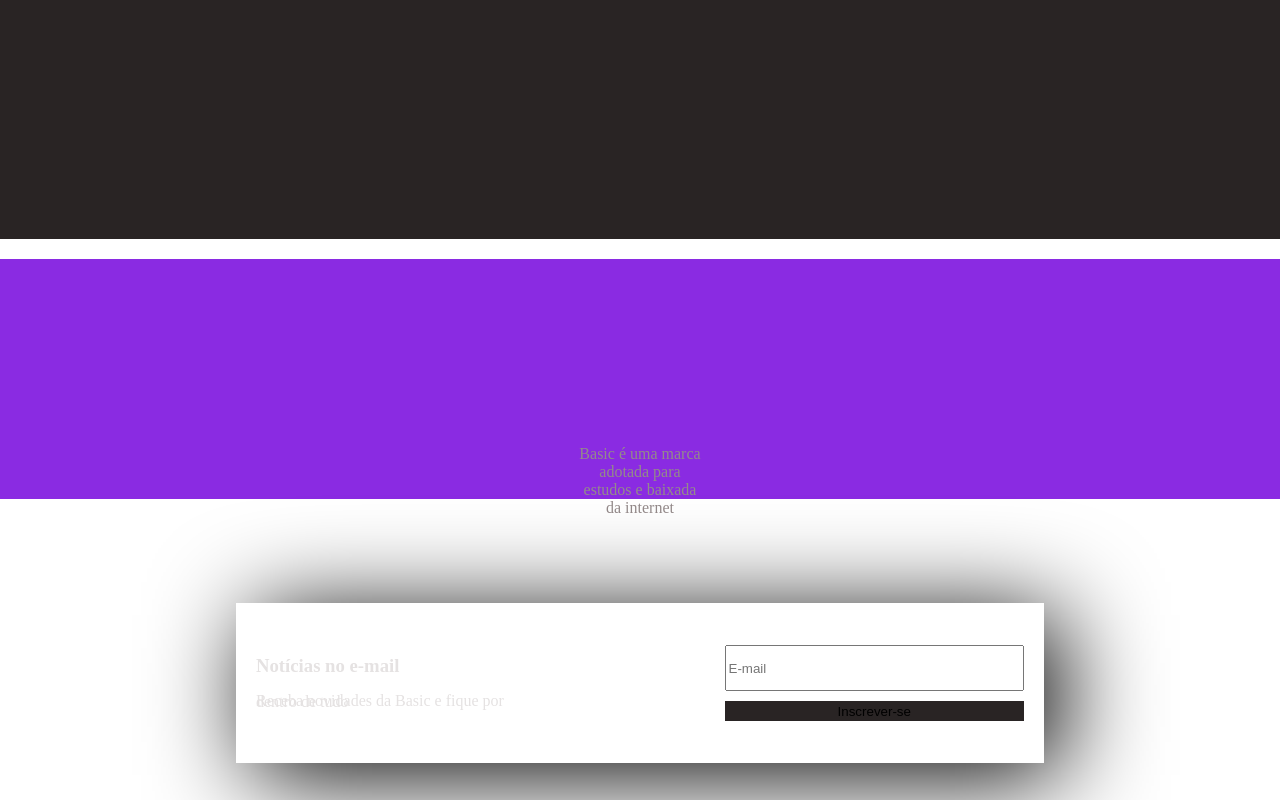
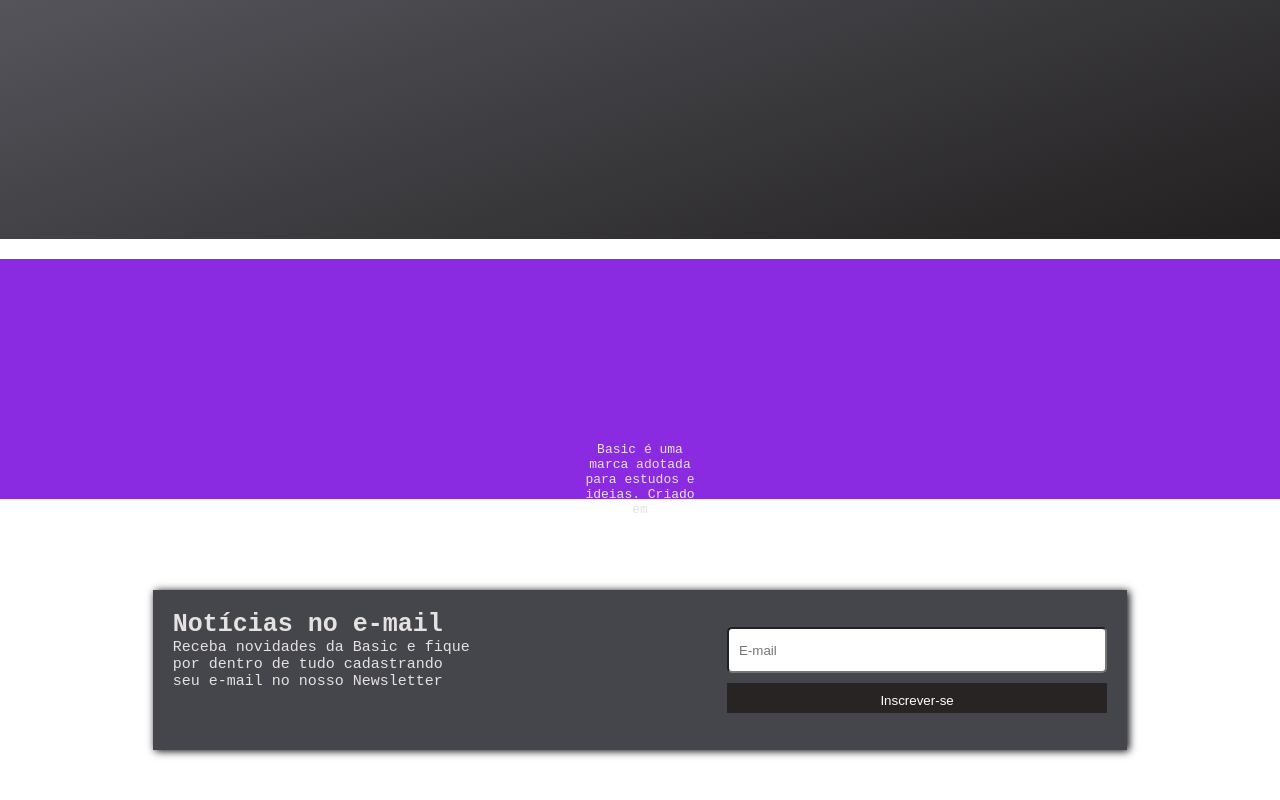
Before and after one commit to Suzei/pratica-footer, a plain HTML site: page index.html in a window 1280 px wide. Shown: the part 541-1341 px from the top of the page. Before the commit the page ends 1304 px from the top, so only its background shows below. Drawn offline with Linux system fonts and the light colour scheme.

Commit message:
2nd footer finished

```diff
--- a/index.html
+++ b/index.html
@@ -61,11 +61,11 @@
                     <img src="./img/basic-logo.png" alt="" class="basic-logo">
                 <div class="social-media2">
                     <a href="" class="fa fa-twitter"></a>
-                    <a href="" class="fa fa-youtube"></a>
+                    <a href="" class="fa fa-instagram"></a>
                     <a href="" class="fa fa-facebook"></a>
                 </div>
                 <div class="text-footer2">
-                    <p>Basic é uma marca adotada para estudos e baixada da internet </p>
+                    <p>Basic é uma marca adotada para estudos e ideias. Criado em  </p>
                 </div>
 
 
@@ -73,7 +73,7 @@
             <div class="second-sec">
                 <div class="text-sec">
                     <h3>Notícias no e-mail</h3>
-                    <p>Receba novidades da Basic e fique por dentro de tudo</p>
+                    <p>Receba novidades da Basic e fique por dentro de tudo cadastrando seu e-mail no nosso Newsletter</p>
                 </div>
 
                 <div class="form-sec">
@@ -81,6 +81,7 @@
                     <button>Inscrever-se</button>
                 </div>
             </div>
+                <p class="credits2">&copy Basic | Todos os direitos reservados | 2021</p>
 
         </div>
     </footer>
--- a/style/style.css
+++ b/style/style.css
@@ -65,7 +65,7 @@
 }
 
 .sec-2 {
-    display: FLEX;
+    display: flex;
     color: white;
     padding-left: 100px;
     flex-direction: column;
@@ -73,8 +73,7 @@
 
 
 .svg_wave {
-    height: 430px   ;
-    width: 1000vw
+    height: 430px;
 }
 
 .sec-3 {
@@ -123,7 +122,7 @@
 
 
 #footer-2 {
-    background-color: #292424;
+    background-image: linear-gradient(to top left, rgb(34, 32, 32), rgb(100, 100, 109));
     height: 55vh;
     grid-area: footer-2;
 }
@@ -148,7 +147,7 @@
 .social-media2 a {
     text-decoration: none;
     margin-left: 50px;
-    color: rgb(148, 138, 138);
+    color: rgb(173, 173, 173);
 }
 
 .social-media2 {
@@ -158,12 +157,12 @@
 
 
 .second-sec {
-    background-image:linear-gradient(to top right rgb(53, 49, 49), rgb(53, 47, 47));
-    box-shadow: black 16px 12px 100px ;
+    background-color: rgb(69, 69, 76);
+    box-shadow: black 2px 1px 8px;
     height: 120px;
     padding: 20px;
-    width: 60%;
-    margin-top: 70px;
+    width: 73%;
+    margin-top: 60px;
     align-self: center;
     display: flex;
     align-items: center;
@@ -172,7 +171,8 @@
 .text-footer2 {
     width: 10%;
     text-align: center;
-    color: rgb(148, 138, 138);
+    color: rgb(229, 226, 226);
+    font-family: monospace;
 }
 
 
@@ -185,26 +185,56 @@
 .text-sec {
     display: flex;
     flex-direction: column;
-    line-height: 0.5px;
+    padding-bottom: 10px;
     color: rgb(229, 226, 226);
+    width: 80%;
+}
+
+.text-sec h3 {
+    font-family: monospace;
+    font-size: 25px;
+}
+
+.text-sec p {
+    text-align: left;
+    font-size: 15px;
+    position: relative;
+    bottom: 40px;
+    font-family: monospace;
+
 }
 
 .form-sec {
     display: grid;
     flex-direction: column;
-    width: 50%;
+    width: 100%;
     float: right;
-    padding-left: 200px;
+    padding-left: 250px;
     gap: 10px;
 }
 
 .form-sec input {
     height: 40px;
+    border-radius: 5px;
+    padding-left: 10px;
 }
 .form-sec button {
-    height: 20px;
+    height: 30px;
+    padding: 10px;
     background-color: #292424;
     border: 0.1px;
+    color: white;
+
+}
+
+.credits2 {
+    align-self: flex-end;
+    padding-right: 250px;
+    color: white;
+}
+
+.form-sec input:focus {
+    border: none;
 }
 
 #footer-3 {
```
